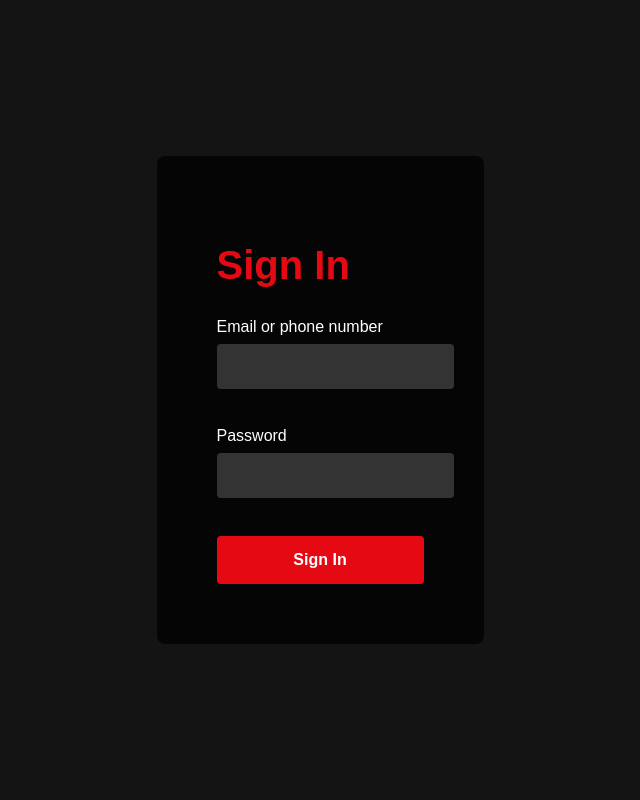
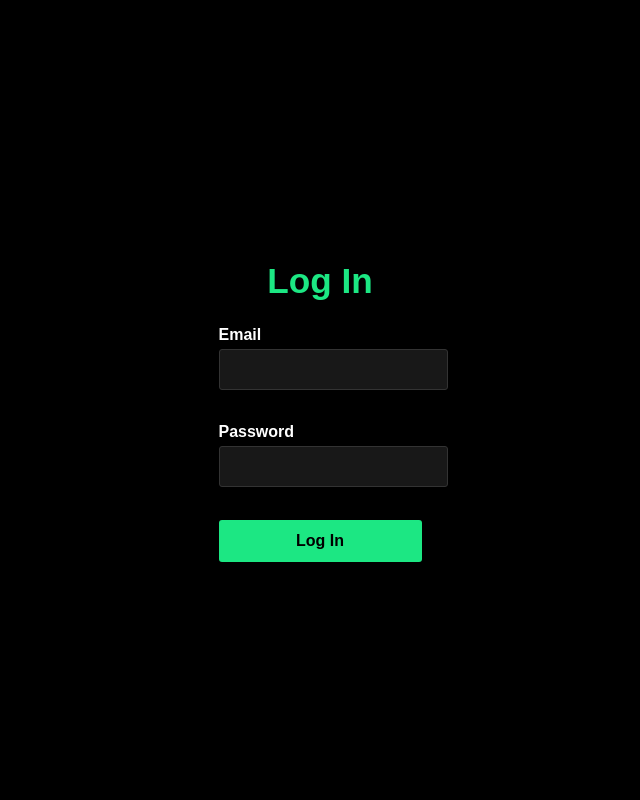
Before and after one commit to tharunkunuthuru/application-part, a Flask app: page / in a window 1280 px wide. Shown: the whole page, without its empty margins (320-960 px from the left). Run offline with Flask 2, Linux system fonts and the light colour scheme.

Commit message:
Update login.html

```diff
--- a/templates/login.html
+++ b/templates/login.html
@@ -3,11 +3,11 @@
 <head>
     <meta charset="UTF-8">
     <meta name="viewport" content="width=device-width, initial-scale=1.0">
-    <title>Sign In</title>
+    <title>Log In</title>
     <style>
         body {
             font-family: Arial, sans-serif;
-            background-color: #141414; /* Netflix background */
+            background-color: #000; /* Hulu background */
             color: white;
             margin: 0;
             display: flex;
@@ -17,60 +17,61 @@
         }
 
         .login-container {
-            background-color: rgba(0, 0, 0, 0.75); /* Semi-transparent black */
-            padding: 60px;
-            border-radius: 8px;
+            background-color: rgba(0, 0, 0, 0.8); /* Slightly transparent black */
+            padding: 50px;
+            border-radius: 5px;
         }
 
         h1 {
-            text-align: left;
-            color: #e50914; /* Netflix red */
-            font-size: 2.5em;
-            margin-bottom: 30px;
+            text-align: center;
+            color: #1ce783; /* Hulu green */
+            font-size: 2.2em;
+            margin-bottom: 25px;
         }
 
         label {
             display: block;
-            margin-bottom: 8px;
+            margin-bottom: 5px;
+            font-weight: bold; /* Hulu labels are bold */
         }
 
         input[type="text"],
         input[type="password"] {
             width: 100%;
-            padding: 15px;
-            margin-bottom: 20px;
-            border: none;
-            background-color: #333; /* Dark background for inputs */
+            padding: 12px;
+            margin-bottom: 15px;
+            border: 1px solid #333; /* Subtle border */
+            background-color: #181818; /* Darker background for inputs */
             color: white;
-            border-radius: 4px;
+            border-radius: 3px;
         }
 
         input[type="submit"] {
-            background-color: #e50914; /* Netflix red */
-            color: white;
-            padding: 15px 20px;
+            background-color: #1ce783; /* Hulu green */
+            color: black; /* Black text on button */
+            padding: 12px 18px;
             border: none;
-            border-radius: 4px;
+            border-radius: 3px;
             cursor: pointer;
             width: 100%;
+            font-weight: bold;
             font-size: 1em;
-            font-weight: bold;
         }
 
         input[type="submit"]:hover {
-            background-color: #b90710; /* Darker red on hover */
+            background-color: #16bd6d; /* Slightly darker green on hover */
         }
     </style>
 </head>
 <body>
     <div class="login-container">
-        <h1>Sign In</h1>
+        <h1>Log In</h1>
         <form action="/login" method="post">
-            <label for="username">Email or phone number</label>
+            <label for="username">Email</label>
             <input type="text" id="username" name="username" required><br><br>
             <label for="password">Password</label>
             <input type="password" id="password" name="password" required><br><br>
-            <input type="submit" value="Sign In">
+            <input type="submit" value="Log In">
         </form>
     </div>
 </body>
```
